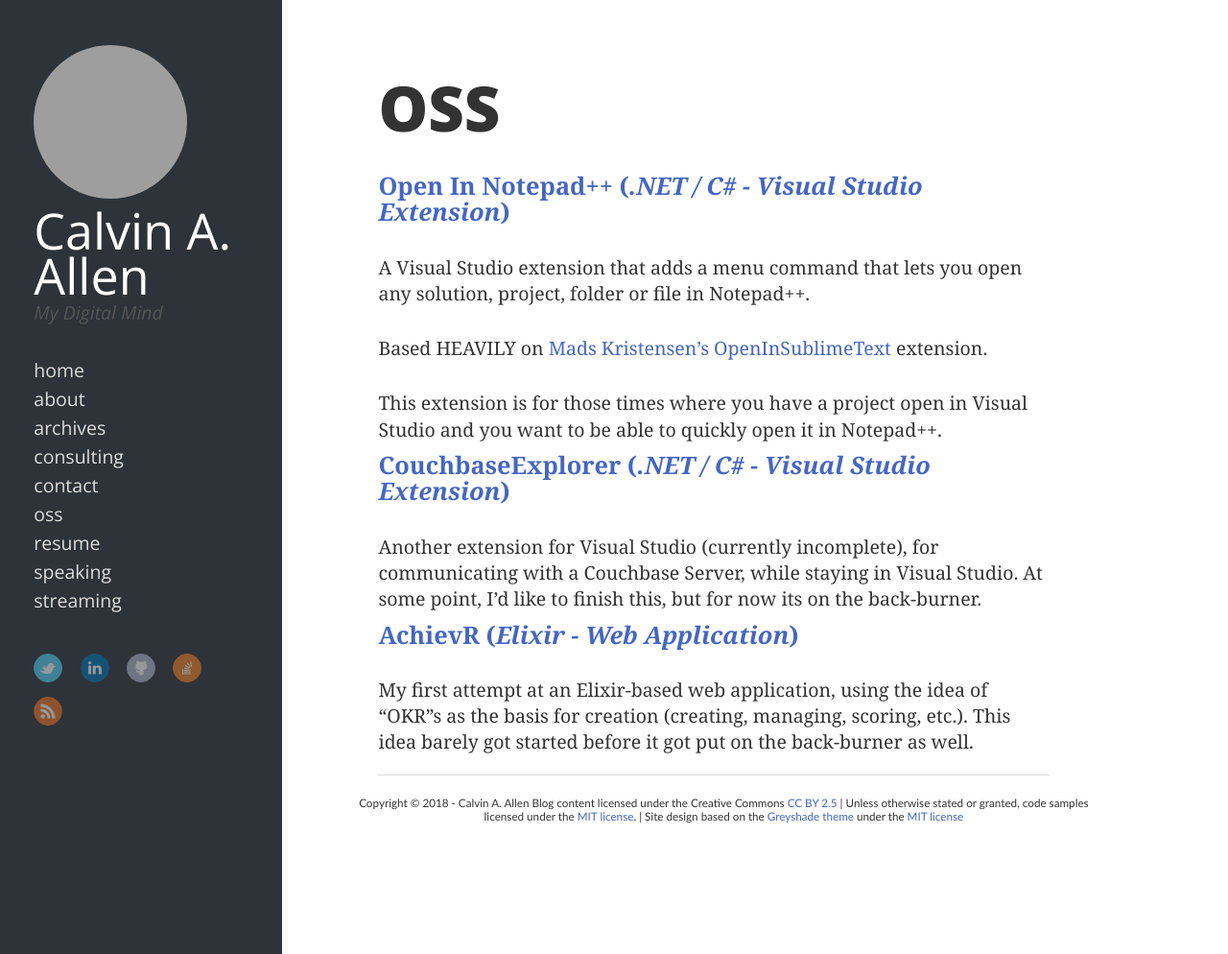
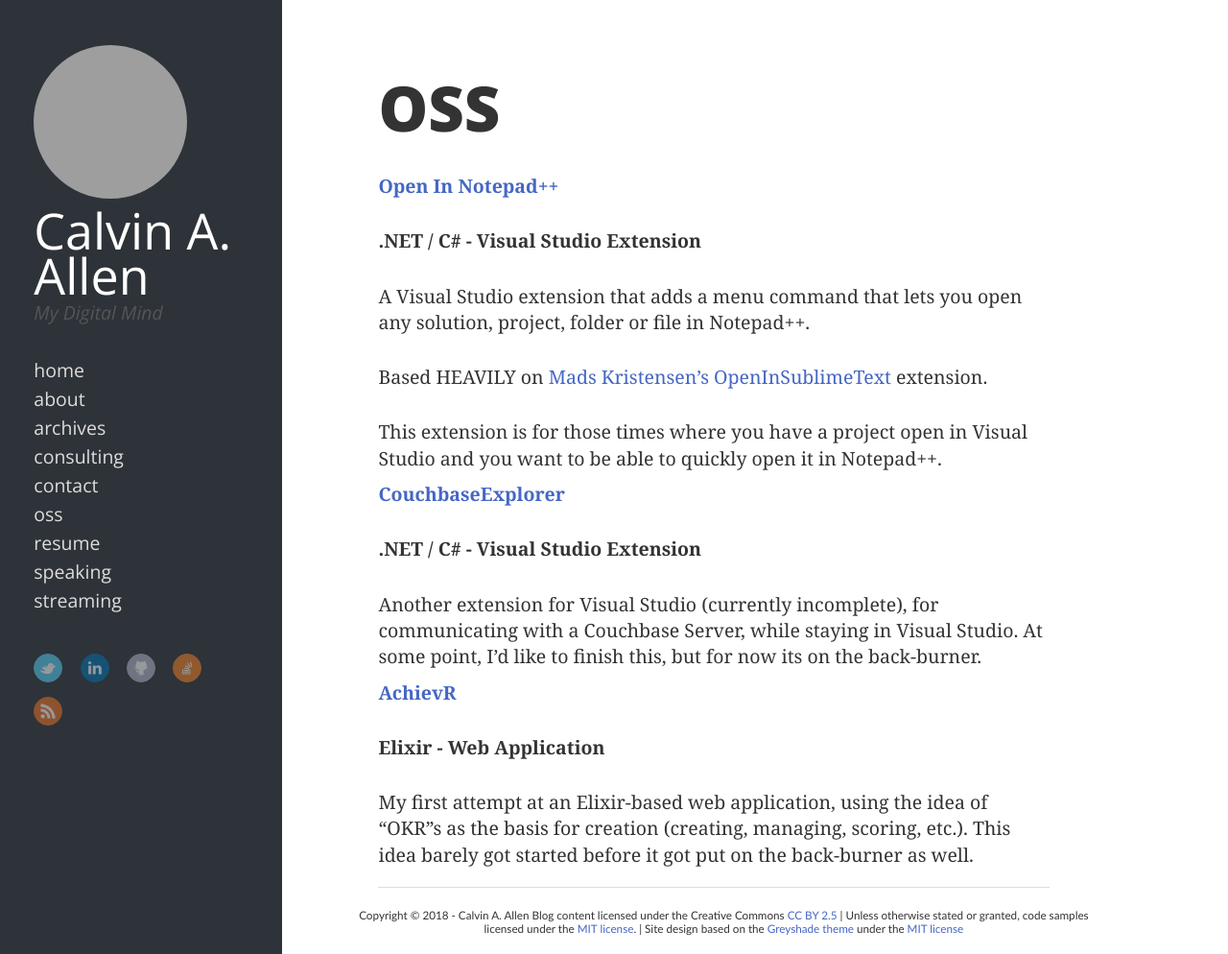
Before and after one commit to datpth19/calvinallen.net, a Jekyll site: the page built from oss/index.md, in a window 1280 px wide and 994 px high. Shown: the whole window at 96% size. Built offline with Jekyll 4.4.1, drawn with Linux system fonts in a browser that asks for light colours; grey boxes are pictures that could not be loaded.

Commit message:
Updates to the OSS page after Xagronaut reminded me it was incomplete :)

```diff
--- a/oss/index.md
+++ b/oss/index.md
@@ -4,15 +4,21 @@
 sitemap: true
 ---
 
-### [Open In Notepad++ (_.NET / C# - Visual Studio Extension_)](https://github.com/CalvinAllen/OpenInNotepadPlusPlus)
+#### [Open In Notepad++](https://github.com/CalvinAllen/OpenInNotepadPlusPlus)
+**.NET / C# - Visual Studio Extension**
+
 A Visual Studio extension that adds a menu command that lets you open any solution, project, folder or file in Notepad++.
 
 Based HEAVILY on [Mads Kristensen's OpenInSublimeText](https://github.com/madskristensen/OpenInSublimeText) extension.
 
 This extension is for those times where you have a project open in Visual Studio and you want to be able to quickly open it in Notepad++.
 
-### [CouchbaseExplorer (_.NET / C# - Visual Studio Extension_)](https://github.com/CalvinAllen/couchbase-explorer)
+#### [CouchbaseExplorer](https://github.com/CalvinAllen/couchbase-explorer)
+**.NET / C# - Visual Studio Extension**
+
 Another extension for Visual Studio (currently incomplete), for communicating with a Couchbase Server, while staying in Visual Studio.  At some point, I'd like to finish this, but for now its on the back-burner.
 
-### [AchievR (_Elixir - Web Application_)](https://github.com/CalvinAllen/achievr)
+#### [AchievR](https://github.com/CalvinAllen/achievr)
+**Elixir - Web Application**
+
 My first attempt at an Elixir-based web application, using the idea of "OKR"s as the basis for creation (creating, managing, scoring, etc.).  This idea barely got started before it got put on the back-burner as well.
```
